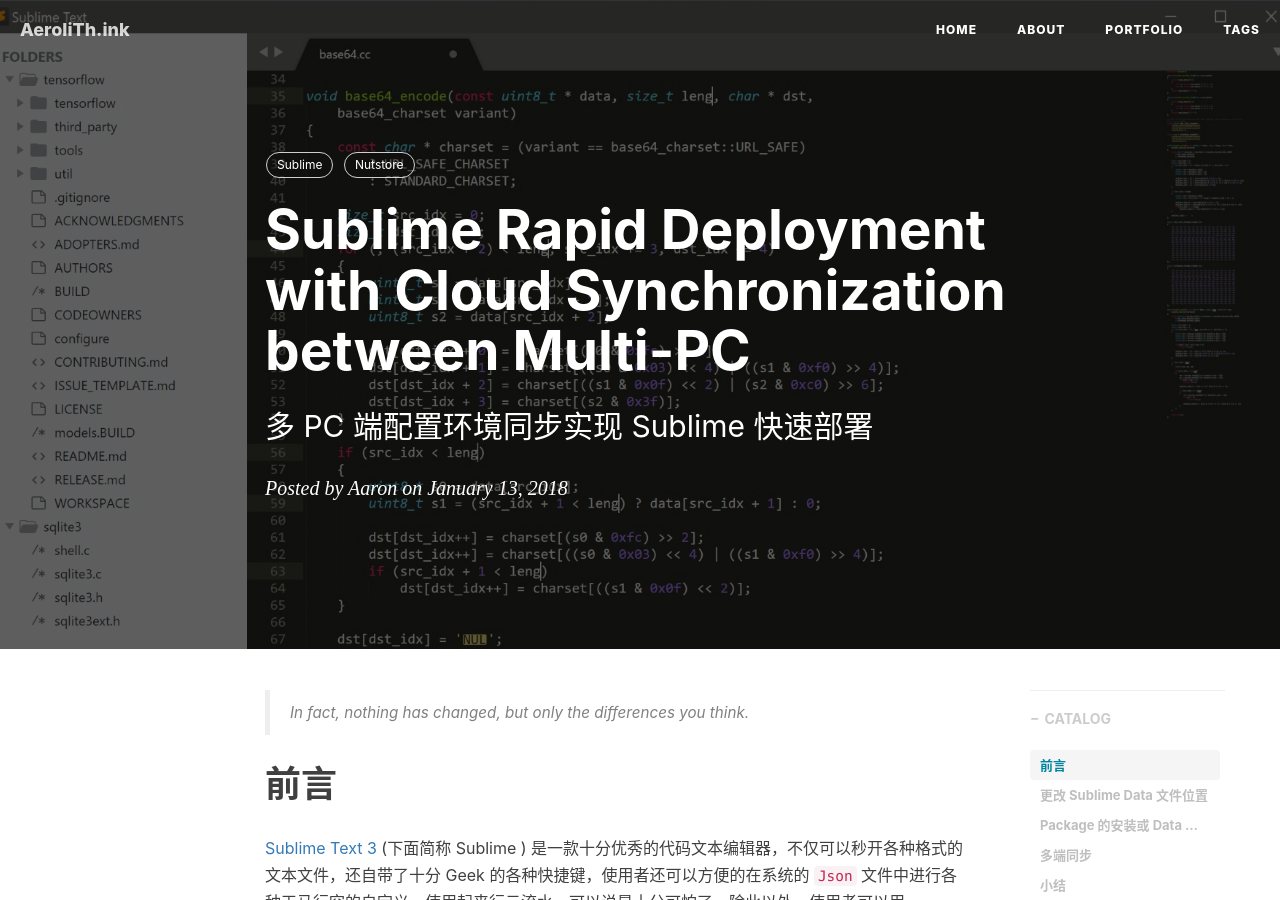
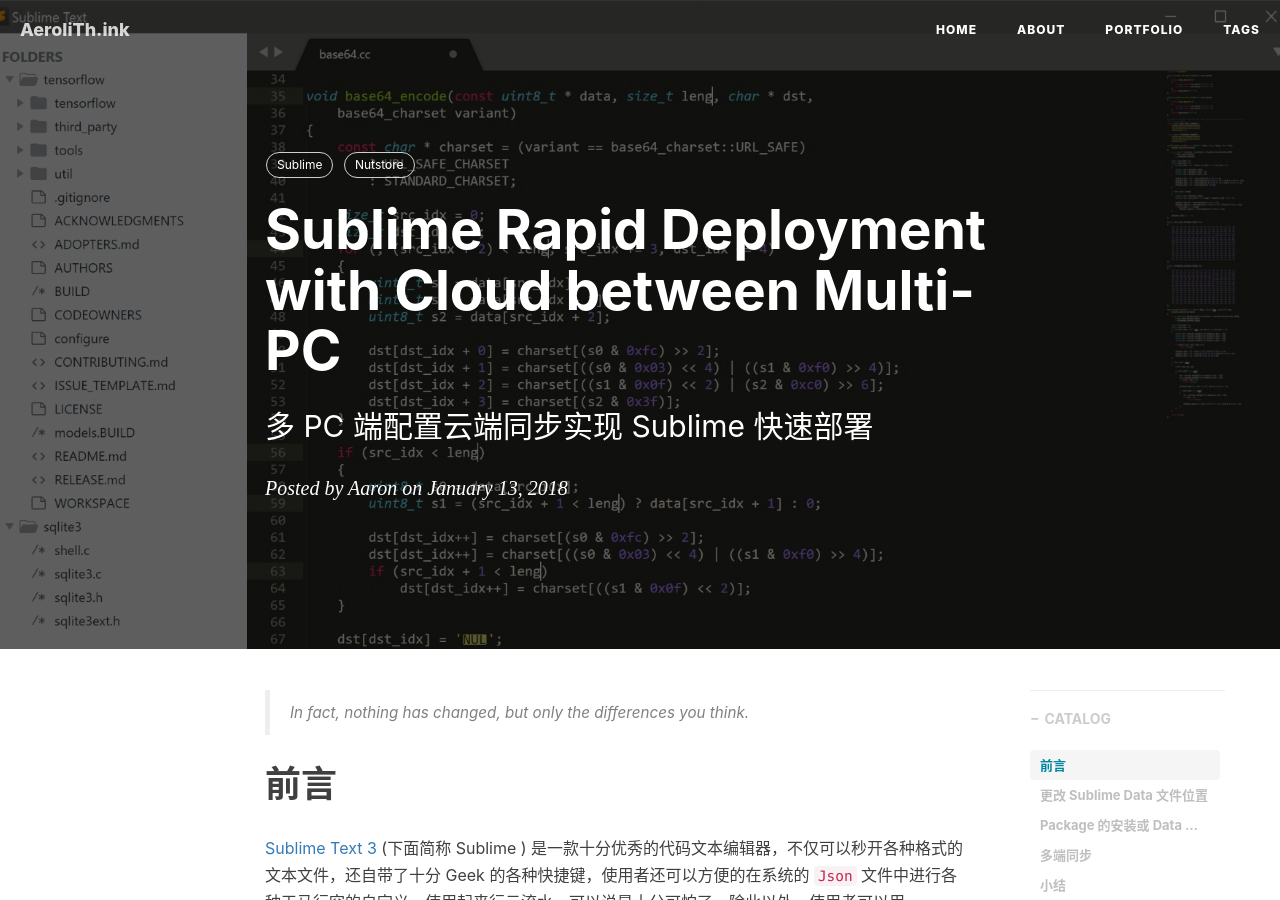
Before and after one commit to aerolithink/aerolithink.github.io, a Jekyll site: the page built from _posts/2018-1-13-CloudSublime.md, in a window 1280 px wide and 900 px high. Built offline with Jekyll 4.4.1, drawn with Linux system fonts in a browser that asks for light colours; nearby versions of some CDN libraries; comment, search, counter and statistics services are not loaded.

Commit message:
Revise Post CloudSublime

```diff
--- a/_posts/2018-1-13-CloudSublime.md
+++ b/_posts/2018-1-13-CloudSublime.md
@@ -1,7 +1,7 @@
 ---
 layout:     post
-title:      "Sublime Rapid Deployment with Cloud Synchronization between Multi-PC"
-subtitle:   "多 PC 端配置环境同步实现 Sublime 快速部署"
+title:      "Sublime Rapid Deployment with Cloud between Multi-PC"
+subtitle:   "多 PC 端配置云端同步实现 Sublime 快速部署"
 date:       2018-1-13 12:00:00
 author:     "Aaron"
 header-img: "img/post-bg-CloudSublime.jpg"
```
